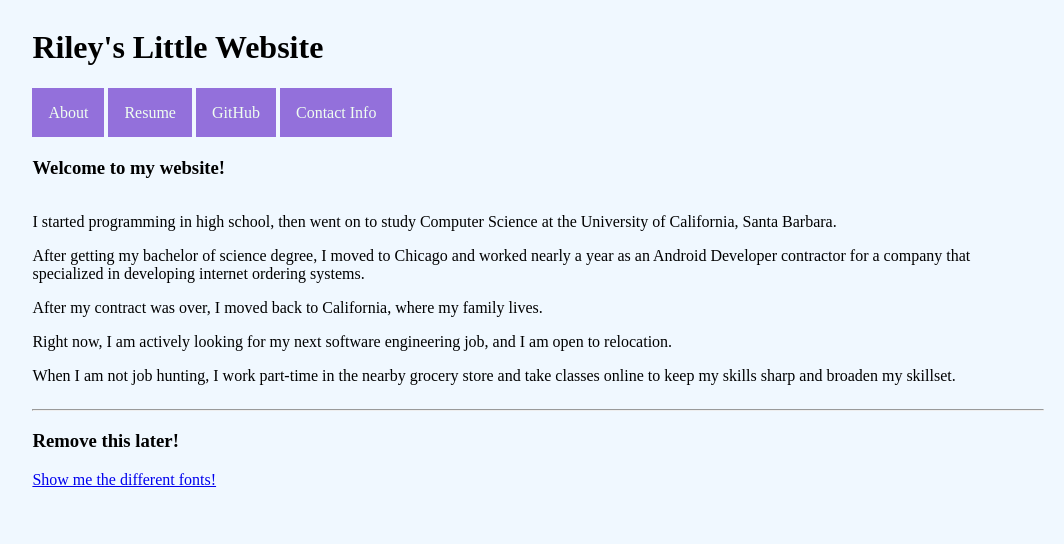
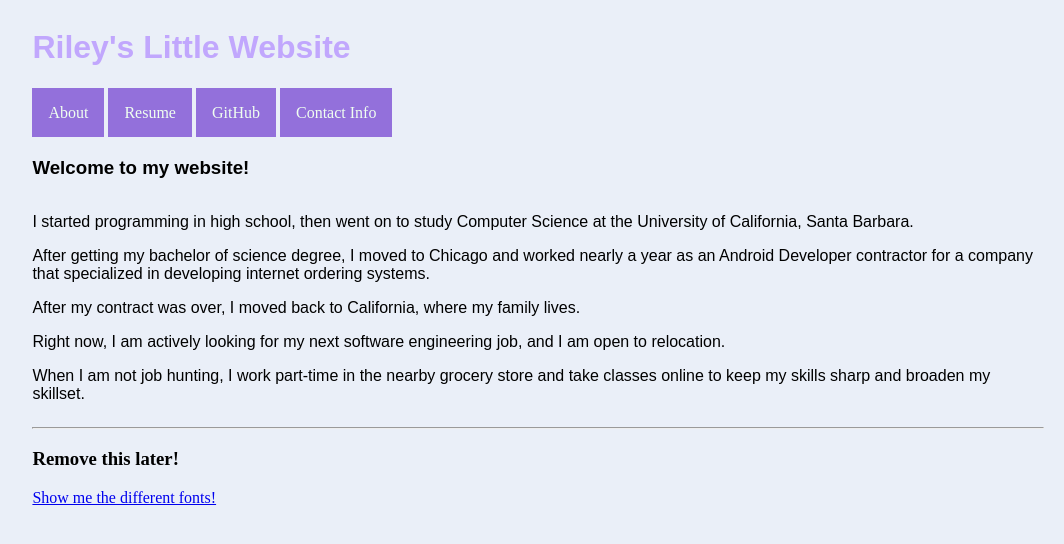
Before and after one commit to riley-addison-young/my_second_webpage, a plain HTML site: page docs/index.html in a window 1280 px wide. Shown: the whole page, without its empty margins (102-1166 px from the left). Drawn offline with Linux system fonts and the light colour scheme.

Commit message:
messing with color

```diff
--- a/docs/css/style.css
+++ b/docs/css/style.css
@@ -1,6 +1,6 @@
 body
 {
-    background-color: aliceblue;
+    background-color: rgb(234, 239, 248)
 }
 
 .container
@@ -12,7 +12,8 @@ body
 
 #main-header h1
 {
-
+    font-family: Arial, Helvetica, sans-serif;
+    color: rgb(193, 167, 253);
 }
 
 #navbar ul
@@ -37,3 +38,13 @@ body
     padding-right: 1em;
     padding-left: 1em;
 }
+
+#welcome h3
+{
+    font-family: Arial, Helvetica, sans-serif;
+}
+
+#main p
+{
+    font-family: Arial, Helvetica, sans-serif;
+}
```
